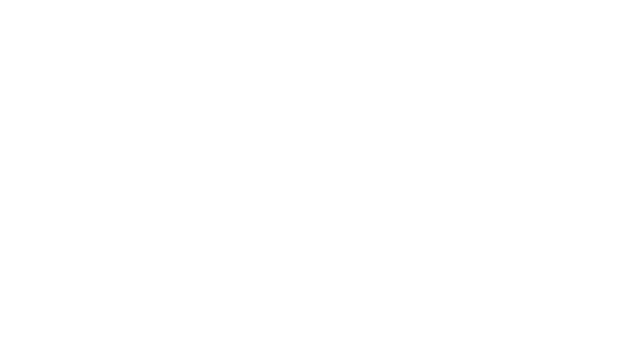
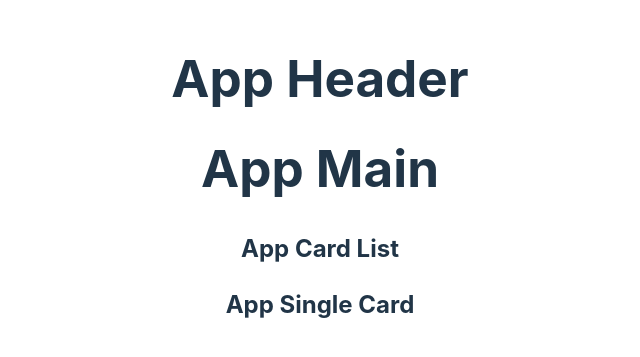
Before and after one commit to GabrieleGrossi/vite-yu-gi-oh, a Vue app: page / in a window 1280 px wide. Shown: the part 221-578 px from the top of the page, without its empty margins (320-960 px from the left). Built offline with nearby package versions, Linux system fonts and the light colour scheme.

Commit message:
Import and export all the docs correctly

```diff
--- a/src/App.vue
+++ b/src/App.vue
@@ -1,9 +1,22 @@
-<script setup>
+<template>
+  <div>
+    <AppHeader/>
+    <AppMain/>
+  </div>
+</template>
 
+<script>
+import AppHeader from './components/AppHeader.vue';
+import AppMain from './components/AppMain.vue';
+export default{
+  name: 'App',
+
+  components:{
+    AppHeader,
+    AppMain
+  }
+}
 </script>
-
-<template>
-</template>
 
 <style lang="scss">
 </style>
--- a/src/components/AppCardList.vue
+++ b/src/components/AppCardList.vue
@@ -0,0 +1,20 @@
+<template>
+    <div>
+        <h2>
+            App Card List
+        </h2>
+        <AppSingleCard/>
+    </div>
+</template>
+<script>
+import AppSingleCard from './AppSingleCard.vue';
+export default {
+    name:'AppCardList',
+    components:{
+        AppSingleCard
+    }
+}
+</script>
+<style lang="scss" scoped>
+
+</style>
--- a/src/components/AppHeader.vue
+++ b/src/components/AppHeader.vue
@@ -1,13 +1,13 @@
 <template>
-    <div>
-
-    </div>
+    <header>
+        <h1>App Header</h1>
+    </header>
 </template>
 <script>
 export default {
-
+    name: 'AppHeader'
 }
 </script>
-<style lang="">
+<style lang="scss" scoped>
 
 </style>
--- a/src/components/AppMain.vue
+++ b/src/components/AppMain.vue
@@ -0,0 +1,19 @@
+<template>
+    <main>
+        <h1>App Main</h1>
+        <AppCardList/>
+    </main>
+</template>
+<script>
+import AppCardList from './AppCardList.vue';
+export default {
+    name: 'AppMain',
+    components:{
+    AppCardList,
+    },
+
+}
+</script>
+<style lang="scss" scoped>
+
+</style>
--- a/src/components/AppSingleCard.vue
+++ b/src/components/AppSingleCard.vue
@@ -0,0 +1,15 @@
+<template>
+    <div>
+        <h2>
+            App Single Card
+        </h2>
+    </div>
+</template>
+<script>
+export default {
+    name:'AppSingleCard'
+}
+</script>
+<style lang="scss" scoped>
+
+</style>
```
